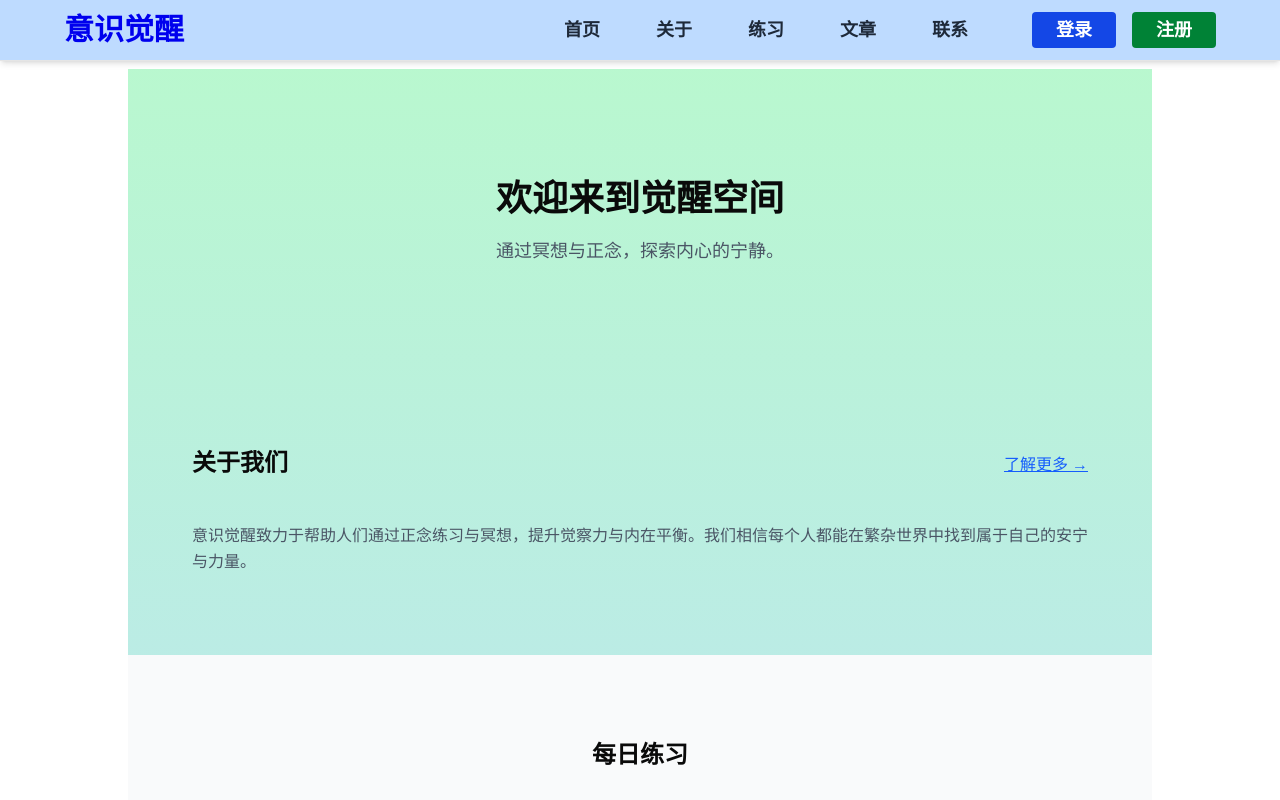
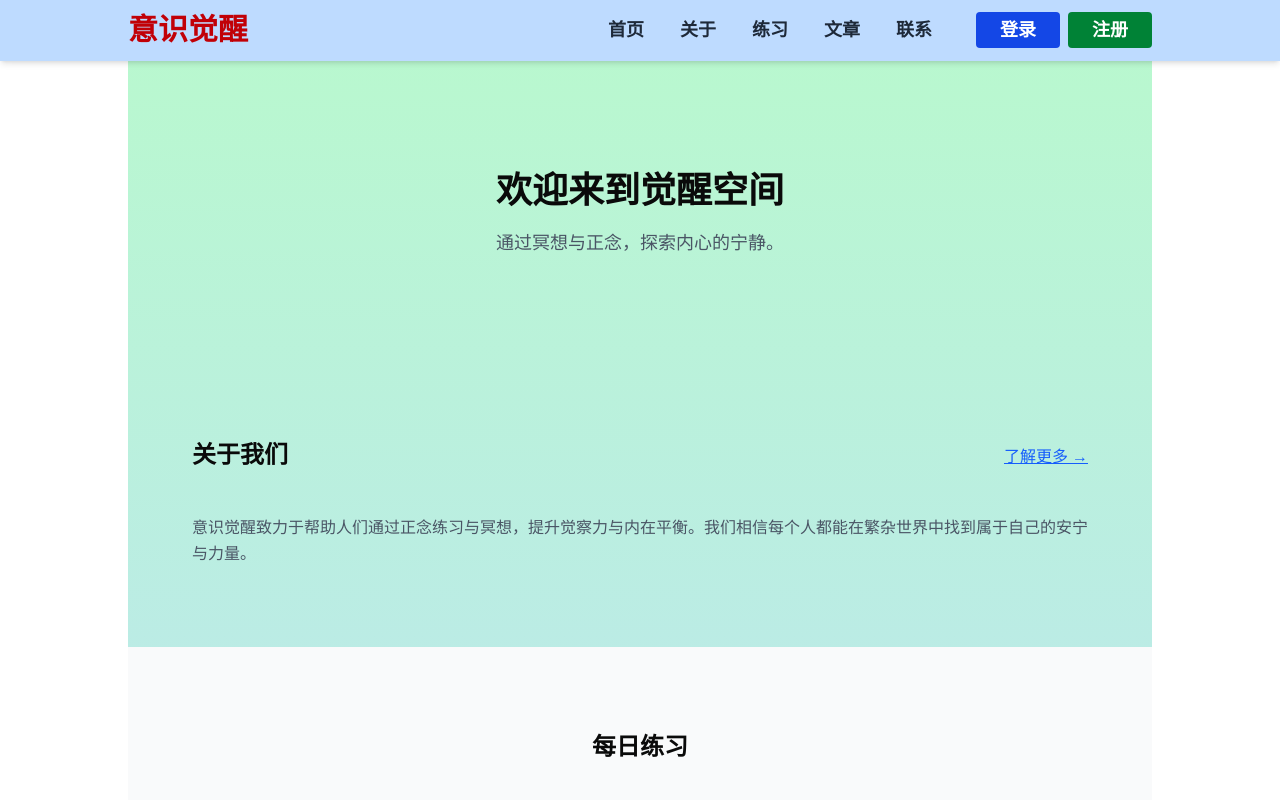
Before and after one commit to Awakening-FYS/awakening-anndro, a Next.js app: page / in a window 1280 px wide. Shown: the top 800 px of the page. Built offline with nearby package versions, Linux system fonts and the light colour scheme; no server answers.

Commit message:
background bleed

```diff
--- a/src/app/blog/[slug]/page.tsx
+++ b/src/app/blog/[slug]/page.tsx
@@ -40,9 +40,13 @@ export default async function PostPage({ params }: Props) {
 
   // ✅ 渲染页面
   return (
-    <div className="min-h-screen flex flex-col bg-page-gradient">
-      {/* 顶部导航 */}
-      <div className="flex justify-between items-center mt-6 mb-6 px-4 sm:px-6">
+    <div className="min-h-screen flex flex-col">
+      {/* Full-bleed gradient wrapper using calc margins so it spans viewport width
+          even when rendered inside a centered parent. */}
+      <div className="bg-page-gradient" style={{ width: '100vw', marginLeft: 'calc(50% - 50vw)', marginRight: 'calc(50% - 50vw)' }}>
+        <div className="max-w-5xl mx-auto px-4 sm:px-6 py-5">
+          {/* 顶部导航 (remove top margin so it sits close to the fixed navbar) */}
+          <div className="flex justify-between items-center mt-0 mb-6">
             <Link href="/blog" className="text-blue-600 hover:underline">
               ← 返回博客
             </Link>
@@ -53,7 +57,7 @@ export default async function PostPage({ params }: Props) {
 
           {/* 封面图（优先 frontmatter 中的 coverImage） */}
           {data.coverImage && (
-        <div className="max-w-full mx-auto mb-6 overflow-hidden">
+            <div className="max-w-full mx-auto mb-1 overflow-hidden">
               <Image
                 src={data.coverImage}
                 alt={data.title}
@@ -66,13 +70,13 @@ export default async function PostPage({ params }: Props) {
           )}
 
           {/* 标题 + 日期 */}
-  <div className="flex items-center justify-between mb-4 px-4 sm:px-10">
+          <div className="flex items-center justify-between mb-4">
             <h1 className="text-3xl font-bold">{data.title}</h1>
             <span className="text-gray-600">{data.date}</span>
           </div>
 
           {/* ✅ 正文：仅渲染 content，不再包含 frontmatter */}
-  <article className="prose prose-lg dark:prose-invert px-4 sm:px-10 prose-p:mb-6 prose-h2:mt-10 prose-h2:mb-4 prose-h3:mt-8 prose-h3:mb-3">
+          <article className="prose prose-lg dark:prose-invert prose-p:mb-6 prose-h2:mt-10 prose-h2:mb-4 prose-h3:mt-8 prose-h3:mb-3">
             <MDXRemote
               source={content}
               options={{
@@ -90,7 +94,7 @@ export default async function PostPage({ params }: Props) {
           </article>
 
           {/* 上一篇 / 下一篇 */}
-  <div className="flex justify-between mt-12 pt-6 border-t px-4 sm:px-10 mb-5">
+          <div className="flex justify-between mt-12 pt-6 border-t mb-5">
             {prevPost ? (
               <Link href={`/blog/${prevPost.slug}`} className="text-blue-600 hover:underline">
                 ← 上一篇：{prevPost.title}
@@ -106,6 +110,8 @@ export default async function PostPage({ params }: Props) {
               <span />
             )}
           </div>
+        </div>
+      </div>
       <CommentSection />
     </div>
   )
--- a/src/app/globals.css
+++ b/src/app/globals.css
@@ -189,3 +189,9 @@
 .prose td:nth-child(3) {
   width: 40%;
 }
+
+/* Prevent horizontal overflow which can reveal white gutters on mobile/scroll */
+html, body {
+  overflow-x: hidden;
+  margin: 0;
+}
--- a/src/app/layout.tsx
+++ b/src/app/layout.tsx
@@ -14,7 +14,7 @@ export default function RootLayout({ children }: { children: React.ReactNode })
       <body className="antialiased">
         <Providers>
           <Navbar />
-          <main className="max-w-5xl mx-auto px-4 sm:px-6 py-6" style={{ paddingTop: 'var(--navbar-height, 5rem)' }}>{children}</main>
+          <main className="max-w-5xl mx-auto px-0 sm:px-0 py-0 bg-transparent" style={{ paddingTop: 'var(--navbar-height, 1rem)' }}>{children}</main>
         </Providers>
       </body>
     </html>
--- a/src/components/Navbar.tsx
+++ b/src/components/Navbar.tsx
@@ -64,16 +64,16 @@ export default function Navbar() {
   }, [pathname])
 
   return (
-    <nav
+  <nav
       ref={navRef}
       style={{ position: 'fixed', top: 0, left: 0, right: 0, zIndex: 9999 }}
-      className="backdrop-blur-sm bg-blue-200 dark:bg-gray-900/80 shadow-md dark:shadow-lg px-4 py-3 border-b relative"
+  className="backdrop-blur-sm bg-blue-200 dark:bg-gray-900/80 shadow-md dark:shadow-lg px-4 py-3 border-b border-transparent relative"
     >
-      <div className="max-w-6xl mx-auto flex items-center justify-between">
-        <Link href="/" className="font-bold text-3xl no-underline">意识觉醒</Link>
+      <div className="max-w-5xl mx-auto flex items-center justify-between">
+        <Link href="/" className="font-bold text-3xl no-underline text-red-700 dark:text-yellow-300">意识觉醒</Link>
 
         {/* Desktop links */}
-        <div className="hidden md:flex items-center gap-6 flex-nowrap whitespace-nowrap">
+        <div className="hidden md:flex items-center gap-1 flex-nowrap whitespace-nowrap">
           <Link href="/" className="font-bold text-lg px-4 py-1 rounded hover:bg-blue-100 text-gray-800 dark:text-gray-200 transition no-underline">首页</Link>
           <Link href="/about" className="font-bold text-lg px-4 py-1 rounded hover:bg-blue-100 text-gray-800 dark:text-gray-200 transition no-underline">关于</Link>
           <Link href="/practice" className="font-bold text-lg px-4 py-1 rounded hover:bg-blue-100 text-gray-800 dark:text-gray-200 transition no-underline">练习</Link>
@@ -81,20 +81,20 @@ export default function Navbar() {
           <Link href="/contact" className="font-bold text-lg px-4 py-1 rounded hover:bg-blue-100 text-gray-800 dark:text-gray-200 transition no-underline">联系</Link>
 
           {session?.user ? (
-            <div className="ml-6 flex items-center space-x-4">
+            <div className="ml-6 flex items-center space-x-2">
               <span className="text-sm text-gray-800 dark:text-gray-200">欢迎，{session.user.name ?? session.user.email}</span>
               <button
                 onClick={async () => {
                   await signOut({ callbackUrl: pathname || '/', redirect: false })
                   try { router.refresh() } catch { window.location.href = pathname || '/' }
                 }}
-                className="font-bold text-sm px-3 py-1 rounded bg-red-600 hover:bg-red-700 text-white transition"
+                className="font-bold text-sm px-2 py-1 rounded bg-red-600 hover:bg-red-700 text-white transition"
               >
                 退出
               </button>
             </div>
           ) : (
-            <div className="ml-6 flex items-center space-x-4">
+            <div className="ml-6 flex items-center space-x-2">
               <Link href={`/login?callbackUrl=${encodeURIComponent(pathname || '/')}`} className="font-bold text-lg px-6 py-1 rounded bg-blue-700 hover:bg-blue-800 text-white transition no-underline">登录</Link>
               <Link href="/register" className="font-bold text-lg px-6 py-1 rounded bg-green-700 hover:bg-green-800 text-white transition no-underline">注册</Link>
             </div>
@@ -118,7 +118,7 @@ export default function Navbar() {
             aria-label="Toggle menu"
             className="p-2 rounded bg-blue-100 dark:bg-gray-800 inline-flex"
           >
-            <svg xmlns="http://www.w3.org/2000/svg" className="h-6 w-6 text-gray-800 dark:text-gray-200" fill="none" viewBox="0 0 24 24" stroke="currentColor">
+            <svg xmlns="http://www.w3.org/2000/svg" className="h-4 w-4 text-gray-800 dark:text-gray-200" fill="none" viewBox="0 0 24 24" stroke="currentColor">
               <path strokeLinecap="round" strokeLinejoin="round" strokeWidth={2} d={open ? "M6 18L18 6M6 6l12 12" : "M4 6h16M4 12h16M4 18h16"} />
             </svg>
           </button>
```
Lines whose indentation alone changed are shown as unchanged.
